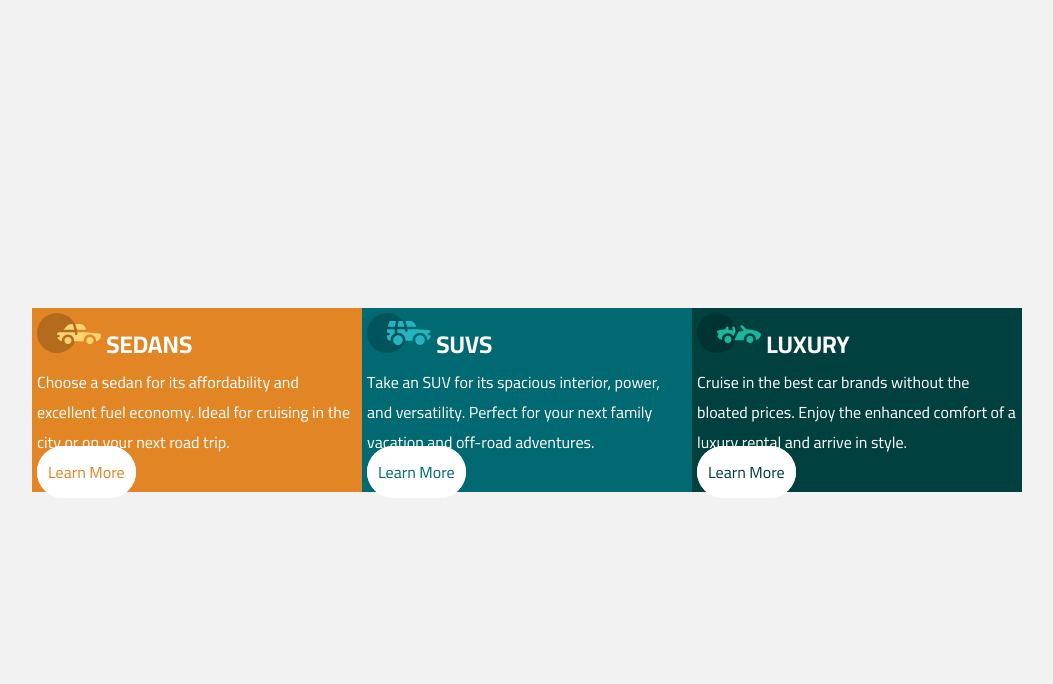
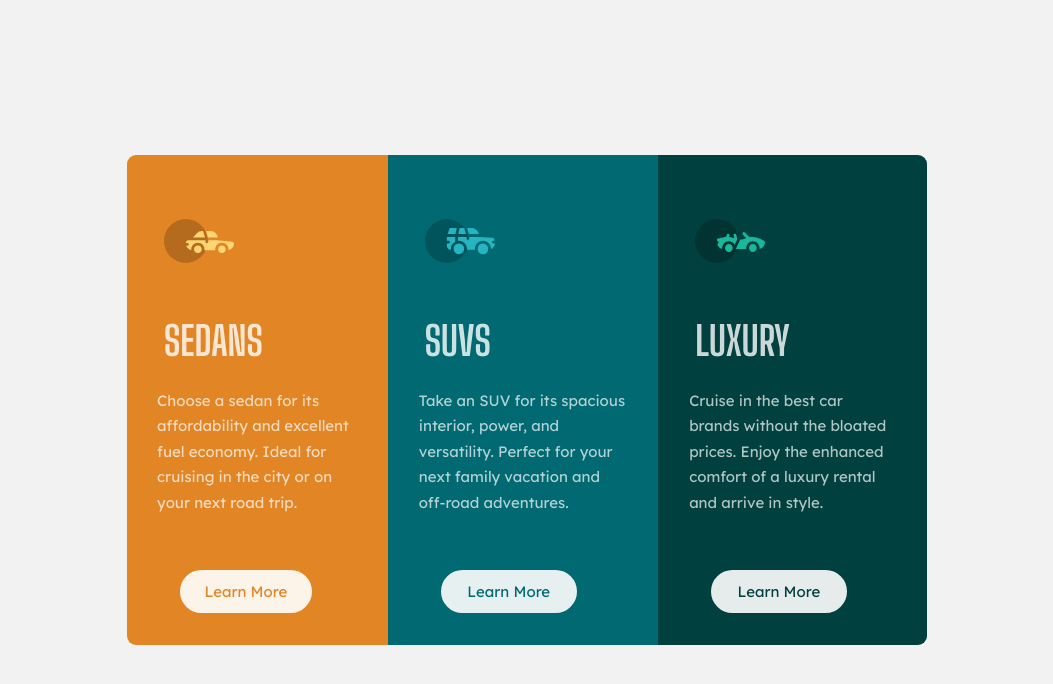
Before and after one commit to YoussefElkome/card-components, a plain HTML site: page index.html in a window 1280 px wide. Shown: the whole page, without its empty margins (113-1166 px from the left). Drawn offline with Linux system fonts and the light colour scheme.

Commit message:
desktop cards

```diff
--- a/Css/styles.css
+++ b/Css/styles.css
@@ -1,41 +1,59 @@
-@import url('https://fonts.googleapis.com/css2?family=Cairo:wght@200;300;400;500;600;700&family=Changa:wght@200;300;400;500;600;700;800&family=Dosis:wght@200;300;400;500;600;700;800&family=Ubuntu:ital,wght@0,300;0,400;0,500;0,700;1,300&display=swap');
 
 *{
     margin: 0;
     padding: 0;
 }
 body{
-    font-family: 'Cairo', 'Segoe UI', Tahoma, Geneva, Verdana, sans-serif, Geneva, Verdana, sans-serif;
+    font-family: 'Lexend Deca', sans-serif;
     background-color: #f2f2f2;
     color: white;
+    font-size: 15px
 }
 .container{
     display: flex;
     justify-content: center;
     align-items: center;
     height: 100vh;
+    width: 100vh;
+    margin: auto;
 }
 .container .card1{
     background-color: #E28525;
-    width: 25%;
-    padding: 5px;
+    border-top-left-radius: 9px;
+    border-bottom-left-radius: 9px;
 }
 .container .card2{
     background-color: #016972;
-    width: 25%;
-    padding: 5px;
 }
 .container .card3{
     background-color: #00403f;
-    width: 25%;
+    border-top-right-radius: 9px;
+    border-bottom-right-radius: 9px;
+}
+.container .card1 , .card2 , .card3{
     padding: 5px;
+    height: 60%;
+    display: flex;
+    flex-direction: column;
+    justify-content: space-around;
+
 }
 .learn-more{
     text-decoration: none;
-    border: 1px solid white;
-    border-radius: 30px;
+    border: 2px solid white;
+    border-radius:25px;
     padding: 10px;
     background-color: white;
+    opacity: 0.9;
+    justify-self: center;
+    width: 43%;
+    text-align: center;
+    margin-left: 3rem;
+    transition: 0.3s;
+}
+.learn-more:hover{
+    background-color: transparent;
+    color: white;
 }
 .car1{
     color: #E28525;
@@ -46,3 +64,32 @@ body{
 .car3{
     color: #00403f;
 }
+p{
+    width: 80%;
+    color: rgba(255, 255, 255, 0.699);
+    align-self: center;
+    font-weight: 100;
+    line-height: 1.7;
+    margin-top: -2rem;
+}
+img{
+    margin-top: 2rem;
+    width: 70px;
+    margin-left: 2rem;
+}
+h2{
+    font-family: 'Big Shoulders Display', cursive;
+    font-size: 40px;
+    opacity: 0.8;
+    margin-left: 2rem;
+}
+@media screen and (max-width: 376px) {
+    .container{
+        flex-direction: column;
+        width: 90%;
+        height: 100%;
+    }
+    .card1{
+        height: 100%;
+    }
+}
--- a/index.html
+++ b/index.html
@@ -5,12 +5,15 @@
     <meta name="viewport" content="width=device-width, initial-scale=1.0">
     <title>Card Components</title>
     <link rel="stylesheet" href="Css/styles.css">
+    <link rel="preconnect" href="https://fonts.googleapis.com">
+    <link rel="preconnect" href="https://fonts.gstatic.com" crossorigin>
+    <link href="https://fonts.googleapis.com/css2?family=Big+Shoulders+Display:wght@700&family=Lexend+Deca:wght@400;700&display=swap" rel="stylesheet">
 </head>
 <body>
     <div class="container">
         <div class="card1">
+            <img src="images/icon-sedans.svg" alt="">
             <h2>
-                <img src="images/icon-sedans.svg" alt="">
                 SEDANS
             </h2>
             <p>
@@ -19,8 +22,8 @@
             <a href="#" class="learn-more car1">Learn More</a>
         </div>
         <div class="card2">
+            <img src="images/icon-suvs.svg" alt="">
             <h2>
-                <img src="images/icon-suvs.svg" alt="">
                 SUVS
             </h2>
             <p>
@@ -29,8 +32,8 @@
             <a href="#" class="learn-more car2">Learn More</a>
         </div>
         <div class="card3">
+            <img src="images/icon-luxury.svg" alt="">
             <h2>
-                <img src="images/icon-luxury.svg" alt="">
                 LUXURY
             </h2>
             <p>
```
